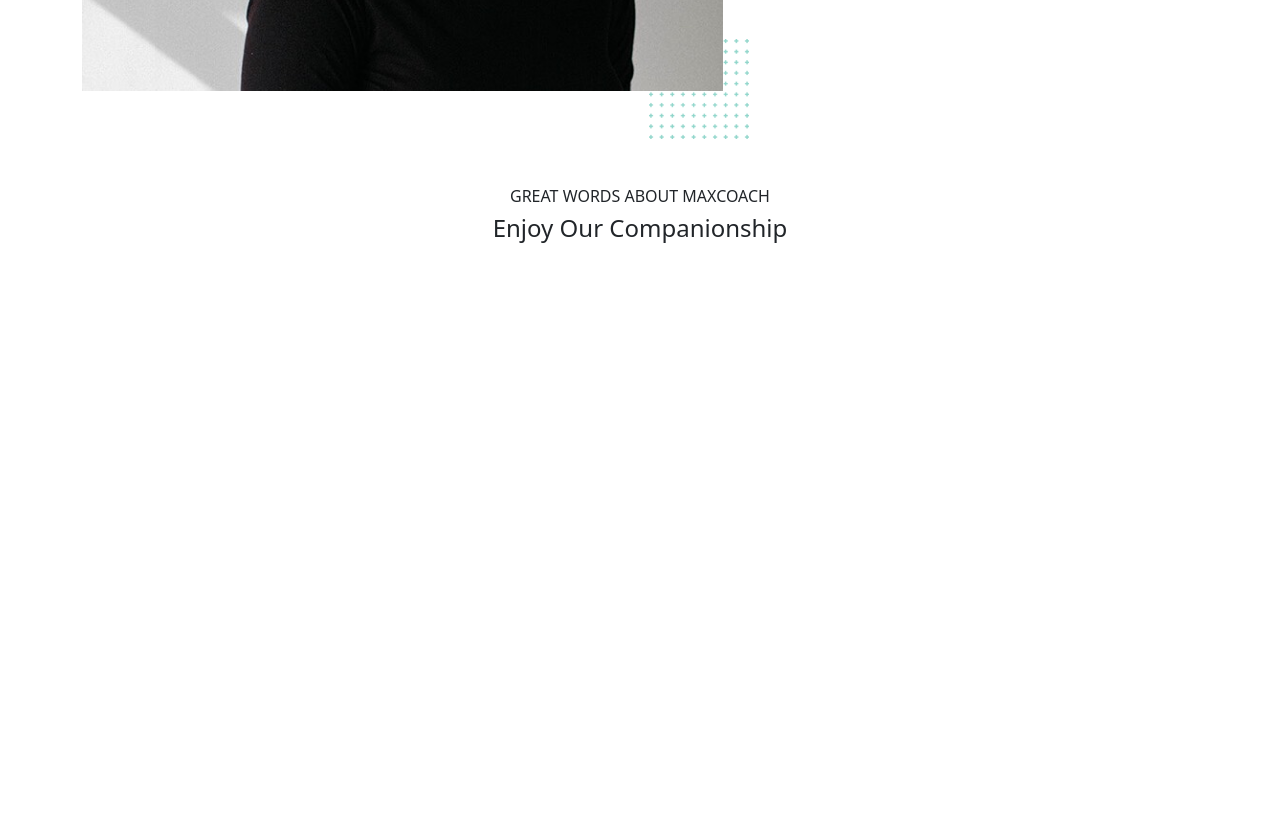
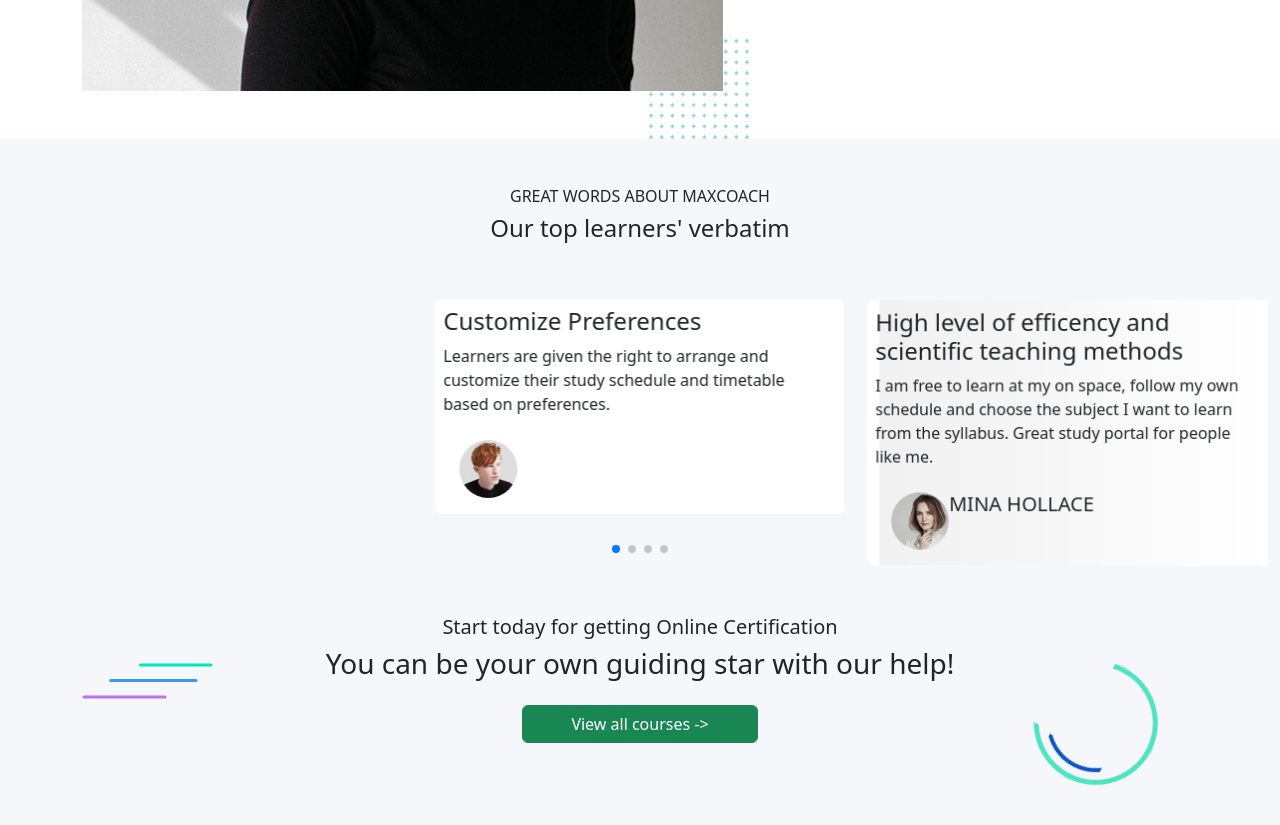
Before and after one commit to PatrikGjikolaj/proj-html-vuejs, a Vue app: page / in a window 1280 px wide. Shown: the part 2540-3365 px from the top of the page. Before the commit the page ends 2839 px from the top, so only its background shows below. Built offline with nearby package versions, Linux system fonts and the light colour scheme.

Commit message:
Completato AppMainVerbatim

```diff
--- a/package.json
+++ b/package.json
@@ -11,6 +11,7 @@
   "dependencies": {
     "bootstrap": "^5.2.3",
     "bootstrap-vue": "^2.23.1",
+    "swiper": "^9.3.2",
     "vue": "^3.2.47"
   },
   "devDependencies": {
--- a/src/components/AppMainVerbatim.vue
+++ b/src/components/AppMainVerbatim.vue
@@ -1,9 +1,13 @@
 <script>
+import { Swiper, SwiperSlide } from 'swiper/vue';
+import { Navigation, Pagination, Autoplay, EffectCoverflow } from 'swiper';
+import 'swiper/css/navigation';
+import 'swiper/css/pagination';
+import "swiper/css/effect-coverflow";
 
 export default {
     data() {
         return {
-            i: 0,
             testimonials: [
                 {
                     pic: "../src/assets/testimonial-avata-01.jpg",
@@ -13,47 +17,104 @@ export default {
                 },
                 {
                     pic: "../src/assets/testimonial-avata-02.jpg",
-                    title: "Cloud Storage",
-                    description: "You can store online lessons via online cloud or download to your device and revise lessons on the way",
-                    link: "Get Free Quote ->"
+                    name: "MINA HOLLACE",
+                    title: "High level of efficency and scientific teaching methods",
+                    job: "/Freelancer",
+                    description: "I am free to learn at my on space, follow my own schedule and choose the subject I want to learn from the syllabus. Great study portal for people like me.",
                 },
                 {
                     pic: "../src/assets/testimonial-avata-03.jpg",
-                    title: "Multimedia Channels",
-                    description: "We provide study materials with various formats: video, audio, slides, doc, prints, books and applications.",
-                    link: "Start now ->"
+                    name: "FLORENCE THEMES",
+                    job: "/Multimedia Admin",
+                    title: "It's a choice of quality for people with special needs",
+                    description: "I'm very strict person so I require everything to be organized and neat. Then, I'll be able to make things right and shine. MaxCoach guys just got me",
                 },
                 {
                     pic: "../src/assets/testimonial-avata-04.jpg",
-                    title: "Multimedia Channels",
-                    description: "We provide study materials with various formats: video, audio, slides, doc, prints, books and applications.",
-                    link: "Start now ->"
+                    name: "MADLEY PONDOR",
+                    job: "IT Specialist",
+                    title: "Professional team of specialists and passionate mentors ar rech",
+                    description: "I need to get a certification for English proficiency and MAxCoach is my best choice. Their tutors are smart and professional when dealing with students",
+
                 }
             ],
         }
     },
-    mounted() {
+    components: {
+        Swiper,
+        SwiperSlide,
+    },
 
+    setup() {
+        return {
+            modules: [Navigation, Pagination, Autoplay, EffectCoverflow],
+        }
     }
 }
 </script>
 
 <template>
-    <div class="container-fluid py-5">
+    <div class="container-fluid py-5 bg_grey1">
+        <div class="row">
+            <div class="col-12 text-center">
+                <h6>GREAT WORDS ABOUT MAXCOACH</h6>
+                <h4>Our top learners' verbatim</h4>
+            </div>
+        </div>
+        <div class="row py-5">
+            <div class="col-12">
+                <swiper :slidesPerView="3" :spaceBetween="50" :pagination="true" :mousewheel="true" :effect="'coverflow'"
+                    :grabCursor="true" :centeredSlides="true" :coverflowEffect="{
+                        rotate: 10,
+                        stretch: 0,
+                        depth: 100,
+                        modifier: 0.1,
+                        slideShadows: true,
+                    }" :modules="modules" class="mySwiper">
+                    <template v-for="testimonial in testimonials">
+                        <swiper-slide>
+                            <div class="row card border-0 p-2">
+                                <div class="list-group list-group-flush">
+                                    <div class="col-12">
+                                        <h4>{{ testimonial.title }}</h4>
+                                        <p>{{ testimonial.description }}</p>
+                                    </div>
+                                    <div class="list-group-item d-flex">
+                                        <div class="col-2">
+                                            <img :src="testimonial.pic" alt="" class="rounded-circle img-fluid">
+                                        </div>
+                                        <div class="col-10">
+                                            <h5>{{ testimonial.name }}</h5>
+                                        </div>
+                                    </div>
+                                </div>
+                            </div>
+                        </swiper-slide>
+                    </template>
+                </swiper>
+            </div>
+        </div>
         <div class="container">
             <div class="row">
-                <div class="col-12 text-center">
-                    <h6>GREAT WORDS ABOUT MAXCOACH</h6>
-                    <h4>Enjoy Our Companionship</h4>
+                <div class="col-2 pt-5">
+                    <img src="../assets/maxcoach-shape-01.png" alt="">
                 </div>
-                <div class="row">
-                    <div class="col-4 offset-4">
-
-                    </div>
+                <div class="col-8 text-center">
+                    <h5>Start today for getting Online Certification</h5>
+                    <h3>You can be your own guiding star with our help!</h3>
+                    <button type="button" class="btn btn-success my-3 px-5">View all courses -></button>
+                </div>
+                <div class="col-2 pt-5">
+                    <img src="../assets/maxcoach-shape-02.png" alt="">
                 </div>
             </div>
         </div>
+
     </div>
 </template>
 
-<style></style>
+<style>
+.bg_grey1 {
+    background-color: #f5f7fa;
+}
+</style>
--- a/src/main.js
+++ b/src/main.js
@@ -3,5 +3,8 @@ import './style.css'
 import App from './App.vue'
 import 'bootstrap/dist/css/bootstrap.css'
 import 'bootstrap-vue/dist/bootstrap-vue.css'
+import 'swiper/css'
+import 'swiper/css/pagination'
+import './style.css'
 
 createApp(App).mount('#app')
```
Also changed, not shown: 1 other file (tests, documents, lock files or other folders).
